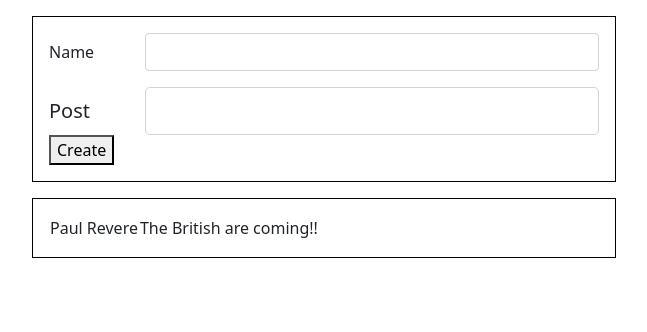
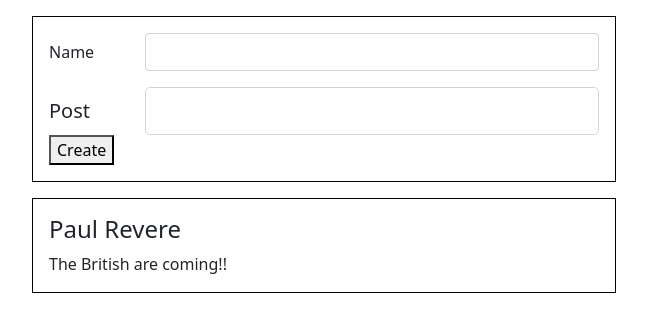
Before and after one commit to joecoxstrong/SocialFeed, a React (Create React App) app: page / in a window 1280 px wide. Shown: the top 332 px of the page, without its empty margins (316-963 px from the left). Built offline with nearby package versions, Linux system fonts and the light colour scheme.

Commit message:
Updated DisplayPost.jsx to display with name on first line and post starting on the second line + fixed functionality of CreatePost.jsx to allow a user to create a post and have it display.

```diff
--- a/src/Components/CreatePost.jsx
+++ b/src/Components/CreatePost.jsx
@@ -19,13 +19,13 @@ const CreatePost = (props) => {
             <div class="row mb-3">
                 <label for="colFormLabel" class="col-sm-2 col-form-label">Name</label>
                 <div class="col-sm-10">
-                    <input type="name" class="form-control" id="colFormLabel" />
+                    <input type= 'name' class="form-control" value={name} onChange = {(event) => setName(event.target.value)} />
                 </div>
             </div>
             <div class="row">
                 <label for="colFormLabelLg" class="col-sm-2 col-form-label col-form-label-lg">Post</label>
                 <div class="col-sm-10">
-                    <input type="post" class="form-control form-control-lg" id="colFormLabelLg" />
+                    <input type= 'post' class="form-control form-control-lg" value={post} onChange = {(event) => setPost(event.target.value)}/>
                 </div>
             </div>
 
--- a/src/Components/DisplayPosts/DisplayPosts.jsx
+++ b/src/Components/DisplayPosts/DisplayPosts.jsx
@@ -3,16 +3,20 @@ const DisplayPosts = (props) => {
     return (
 
 
-        <tbody>
-          {props.parentEntries.map((entry)=>{
-            return (
-                <tr>
-                    <td>{entry.name}</td>
-                    <td>{entry.post}</td>
-                </tr>
+
+
+                <div class="media-body">
+                    {props.parentEntries.map((entry)=>{
+                        return (
+                    <><h4 class="media-heading">{entry.name}</h4><div>{entry.post}</div></>
+
+                // <tr>
+                //     <td>{entry.name}</td>
+                //     <td>{entry.post}</td>
+                // </tr>
                 )
-            })}
-        </tbody>
+                })}
+                </div>
 
       );
 }
```
